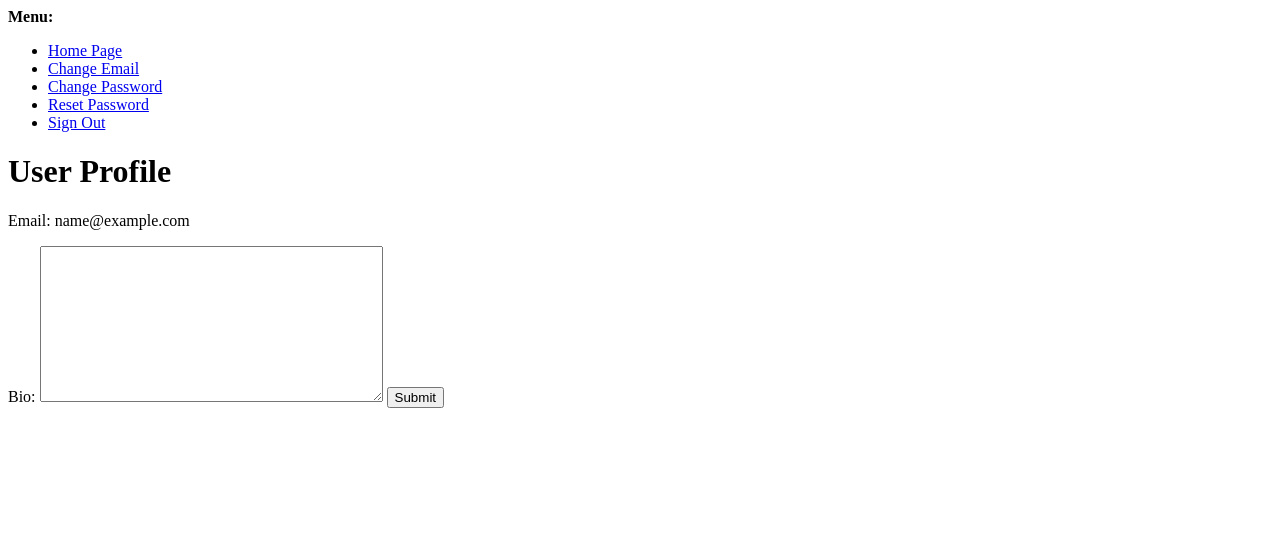
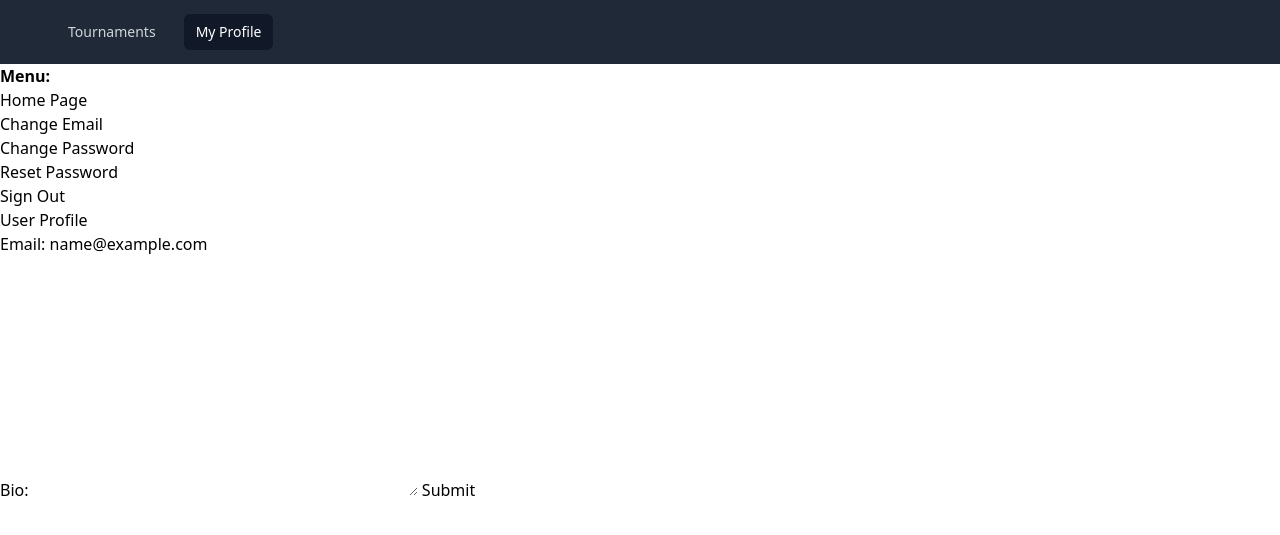
Before and after one commit to ohiliazov/django-tournaments, a Django app: page /accounts/profile/ in a window 1280 px wide. Shown: the top 535 px of the page. Run offline with Django 4.2, Linux system fonts and the light colour scheme; the visitor is signed in with stand-in values (Sample User, id 1); parts of the project's set-up code (start-up, migrations or seed data) failed here and were passed over; some libraries are stand-ins or nearby versions; some web fonts are replaced.

Commit message:
Refactor navbar

```diff
--- a/accounts/templates/accounts/profile.html
+++ b/accounts/templates/accounts/profile.html
@@ -1,11 +1,15 @@
-{% load socialaccount %}
-<!DOCTYPE html>
-<html lang="en">
-<head>
-    <meta charset="UTF-8">
-    <title>Title</title>
-</head>
-<body>
+{% extends '_base.html' %}
+{% load static socialaccount %}
+
+{% block title %}My Profile{% endblock %}
+
+{% block navbar %}
+    {% with selected="profile" %}
+        {{ block.super }}
+    {% endwith %}
+{% endblock %}
+
+{% block body %}
     <div>
         <strong>Menu:</strong>
         <ul>
@@ -45,5 +49,4 @@
             <button type="submit">Submit</button>
         </form>
     </div>
-</body>
-</html>
+{% endblock %}
--- a/accounts/urls.py
+++ b/accounts/urls.py
@@ -3,5 +3,5 @@ from django.urls import path
 from accounts.views import user_profile
 
 urlpatterns = [
-    path("profile/", user_profile, name="accounts_profile"),
+    path("profile/", user_profile, name="profile"),
 ]
--- a/package.json
+++ b/package.json
@@ -1,5 +1,9 @@
 {
+  "scripts": {
+    "tailwind": "npx tailwindcss -i static/css/input.css -o static/css/output.css --watch"
+  },
   "devDependencies": {
+    "concurrently": "^8.2.2",
     "prettier": "^3.2.5",
     "tailwindcss": "^3.4.1"
   }
--- a/pyproject.toml
+++ b/pyproject.toml
@@ -6,7 +6,7 @@ authors = ["Oleksandr Hiliazov <oleksandr.hiliazov@gmail.com>"]
 readme = "README.md"
 
 [tool.poetry.dependencies]
-python = "^3.9"
+python = ">=3.9,<4"
 django = "^4.2.10"
 pydantic = "^2.6.2"
 pydantic-settings = "^2.2.1"
--- a/static/css/output.css
+++ b/static/css/output.css
@@ -46,7 +46,7 @@ html,
   -o-tab-size: 4;
      tab-size: 4;
   /* 3 */
-  font-family: ui-sans-serif, system-ui, sans-serif, "Apple Color Emoji", "Segoe UI Emoji", "Segoe UI Symbol", "Noto Color Emoji";
+  font-family: Inter var, ui-sans-serif, system-ui, sans-serif, "Apple Color Emoji", "Segoe UI Emoji", "Segoe UI Symbol", "Noto Color Emoji";
   /* 4 */
   font-feature-settings: normal;
   /* 5 */
@@ -544,10 +544,242 @@ video {
   --tw-backdrop-sepia:  ;
 }
 
+.sr-only {
+  position: absolute;
+  width: 1px;
+  height: 1px;
+  padding: 0;
+  margin: -1px;
+  overflow: hidden;
+  clip: rect(0, 0, 0, 0);
+  white-space: nowrap;
+  border-width: 0;
+}
+
 .static {
   position: static;
+}
+
+.absolute {
+  position: absolute;
+}
+
+.relative {
+  position: relative;
+}
+
+.-inset-0 {
+  inset: -0px;
+}
+
+.-inset-0\.5 {
+  inset: -0.125rem;
+}
+
+.inset-y-0 {
+  top: 0px;
+  bottom: 0px;
+}
+
+.left-0 {
+  left: 0px;
+}
+
+.mx-auto {
+  margin-left: auto;
+  margin-right: auto;
 }
 
 .block {
   display: block;
 }
+
+.flex {
+  display: flex;
+}
+
+.inline-flex {
+  display: inline-flex;
+}
+
+.hidden {
+  display: none;
+}
+
+.h-16 {
+  height: 4rem;
+}
+
+.h-6 {
+  height: 1.5rem;
+}
+
+.w-6 {
+  width: 1.5rem;
+}
+
+.max-w-7xl {
+  max-width: 80rem;
+}
+
+.flex-1 {
+  flex: 1 1 0%;
+}
+
+.items-center {
+  align-items: center;
+}
+
+.justify-center {
+  justify-content: center;
+}
+
+.justify-between {
+  justify-content: space-between;
+}
+
+.space-x-4 > :not([hidden]) ~ :not([hidden]) {
+  --tw-space-x-reverse: 0;
+  margin-right: calc(1rem * var(--tw-space-x-reverse));
+  margin-left: calc(1rem * calc(1 - var(--tw-space-x-reverse)));
+}
+
+.space-y-1 > :not([hidden]) ~ :not([hidden]) {
+  --tw-space-y-reverse: 0;
+  margin-top: calc(0.25rem * calc(1 - var(--tw-space-y-reverse)));
+  margin-bottom: calc(0.25rem * var(--tw-space-y-reverse));
+}
+
+.rounded-md {
+  border-radius: 0.375rem;
+}
+
+.bg-gray-800 {
+  --tw-bg-opacity: 1;
+  background-color: rgb(31 41 55 / var(--tw-bg-opacity));
+}
+
+.bg-gray-900 {
+  --tw-bg-opacity: 1;
+  background-color: rgb(17 24 39 / var(--tw-bg-opacity));
+}
+
+.p-2 {
+  padding: 0.5rem;
+}
+
+.px-2 {
+  padding-left: 0.5rem;
+  padding-right: 0.5rem;
+}
+
+.px-3 {
+  padding-left: 0.75rem;
+  padding-right: 0.75rem;
+}
+
+.py-2 {
+  padding-top: 0.5rem;
+  padding-bottom: 0.5rem;
+}
+
+.pb-3 {
+  padding-bottom: 0.75rem;
+}
+
+.pt-2 {
+  padding-top: 0.5rem;
+}
+
+.text-base {
+  font-size: 1rem;
+  line-height: 1.5rem;
+}
+
+.text-sm {
+  font-size: 0.875rem;
+  line-height: 1.25rem;
+}
+
+.font-medium {
+  font-weight: 500;
+}
+
+.text-gray-300 {
+  --tw-text-opacity: 1;
+  color: rgb(209 213 219 / var(--tw-text-opacity));
+}
+
+.text-gray-400 {
+  --tw-text-opacity: 1;
+  color: rgb(156 163 175 / var(--tw-text-opacity));
+}
+
+.text-white {
+  --tw-text-opacity: 1;
+  color: rgb(255 255 255 / var(--tw-text-opacity));
+}
+
+.hover\:bg-gray-700:hover {
+  --tw-bg-opacity: 1;
+  background-color: rgb(55 65 81 / var(--tw-bg-opacity));
+}
+
+.hover\:text-white:hover {
+  --tw-text-opacity: 1;
+  color: rgb(255 255 255 / var(--tw-text-opacity));
+}
+
+.focus\:outline-none:focus {
+  outline: 2px solid transparent;
+  outline-offset: 2px;
+}
+
+.focus\:ring-2:focus {
+  --tw-ring-offset-shadow: var(--tw-ring-inset) 0 0 0 var(--tw-ring-offset-width) var(--tw-ring-offset-color);
+  --tw-ring-shadow: var(--tw-ring-inset) 0 0 0 calc(2px + var(--tw-ring-offset-width)) var(--tw-ring-color);
+  box-shadow: var(--tw-ring-offset-shadow), var(--tw-ring-shadow), var(--tw-shadow, 0 0 #0000);
+}
+
+.focus\:ring-inset:focus {
+  --tw-ring-inset: inset;
+}
+
+.focus\:ring-white:focus {
+  --tw-ring-opacity: 1;
+  --tw-ring-color: rgb(255 255 255 / var(--tw-ring-opacity));
+}
+
+@media (min-width: 640px) {
+  .sm\:ml-6 {
+    margin-left: 1.5rem;
+  }
+
+  .sm\:block {
+    display: block;
+  }
+
+  .sm\:hidden {
+    display: none;
+  }
+
+  .sm\:items-stretch {
+    align-items: stretch;
+  }
+
+  .sm\:justify-start {
+    justify-content: flex-start;
+  }
+
+  .sm\:px-6 {
+    padding-left: 1.5rem;
+    padding-right: 1.5rem;
+  }
+}
+
+@media (min-width: 1024px) {
+  .lg\:px-8 {
+    padding-left: 2rem;
+    padding-right: 2rem;
+  }
+}
--- /dev/null
+++ b/static/js/navbar.js
@@ -0,0 +1,21 @@
+function toggleMobileMenu() {
+  const mobileMenu = document.getElementById("mobile-menu");
+  const isExpanded = mobileMenu.className.startsWith("hidden");
+  const openMenuIcon = document.getElementById("openMenuIcon");
+  const closeMenuIcon = document.getElementById("closeMenuIcon");
+
+  const toggle = document.getElementById("toggleMenuButton");
+
+  mobileMenu.className = isExpanded ? "sm:hidden" : "hidden";
+  if (isExpanded) {
+    mobileMenu.className = "sm:hidden";
+    toggle.setAttribute("aria-expanded", "true");
+    closeMenuIcon.classList.replace("hidden", "block");
+    openMenuIcon.classList.replace("block", "hidden");
+  } else {
+    mobileMenu.className = "hidden";
+    toggle.setAttribute("aria-expanded", "false");
+    openMenuIcon.classList.replace("hidden", "block");
+    closeMenuIcon.classList.replace("block", "hidden");
+  }
+}
--- a/templates/_base.html
+++ b/templates/_base.html
@@ -1,14 +1,20 @@
 {% load static %}
 <!doctype html>
 <html lang="en">
-  <head>
-    <meta charset="utf-8" />
-    <meta name="viewport" content="width=device-width, initial-scale=1" />
+<head>
+    <meta charset="utf-8"/>
+    <meta name="viewport" content="width=device-width, initial-scale=1"/>
     <title>{% block title %}{% endblock %}</title>
-    <link rel="stylesheet" href="{% static 'css/output.css' %}" />
+    <link rel="stylesheet" href="https://rsms.me/inter/inter.css"/>
+    <link rel="stylesheet" href="{% static 'css/output.css' %}"/>
     {% block head %}{% endblock %}
-  </head>
-  <body>
-    {% block body %}{% endblock %}
-  </body>
+    <script src="{% static 'js/navbar.js' %}"></script>
+    {% block scripts %}{% endblock %}
+</head>
+<body>
+{% block navbar %}
+    {% include '_navbar/navbar.html' %}
+{% endblock %}
+{% block body %}{% endblock %}
+</body>
 </html>
--- /dev/null
+++ b/templates/_navbar/closeMenuIcon.html
@@ -0,0 +1,18 @@
+<!--
+  Icon when menu is open.
+  Menu open: "block", Menu closed: "hidden"
+-->
+<svg id="closeMenuIcon"
+     xmlns="http://www.w3.org/2000/svg"
+     class="hidden h-6 w-6"
+     fill="none"
+     viewBox="0 0 24 24"
+     stroke-width="2"
+     stroke="currentColor"
+     aria-hidden="true"
+>
+    <path stroke-linecap="round"
+          stroke-linejoin="round"
+          d="M6 18L18 6M6 6l12 12"
+    />
+</svg>
--- /dev/null
+++ b/templates/_navbar/desktopMenu.html
@@ -0,0 +1,8 @@
+<div class="flex flex-1 items-center justify-center sm:items-stretch sm:justify-start">
+    <div class="hidden sm:ml-6 sm:block">
+        <div class="flex space-x-4">
+            {% include '_navbar/desktopMenuItem.html' with url="tournaments" text="Tournaments" %}
+            {% include '_navbar/desktopMenuItem.html' with url="profile" text="My Profile" %}
+        </div>
+    </div>
+</div>
--- /dev/null
+++ b/templates/_navbar/desktopMenuItem.html
@@ -0,0 +1,14 @@
+<!-- Current: "bg-gray-900 text-white", Default: "text-gray-300 hover:bg-gray-700 hover:text-white" -->
+{% with currentClass="bg-gray-900 text-white rounded-md px-3 py-2 text-sm font-medium" %}
+    {% with defaultClass="text-gray-300 hover:bg-gray-700 hover:text-white rounded-md px-3 py-2 text-sm font-medium" %}
+        <a
+            href="{% url url %}"
+            {% if selected == url %}
+            class="{{ currentClass }}"
+            aria-current="page"
+            {% else %}
+            class="{{ defaultClass }}"
+            {% endif %}
+        >{{ text }}</a>
+    {% endwith %}
+{% endwith %}
--- /dev/null
+++ b/templates/_navbar/mobileMenu.html
@@ -0,0 +1,7 @@
+<!-- Mobile menu, show/hide based on menu state. -->
+<div class="hidden" id="mobile-menu">
+    <div class="space-y-1 px-2 pb-3 pt-2">
+        {% include '_navbar/mobileMenuItem.html' with url="tournaments" text="Tournaments" %}
+        {% include '_navbar/mobileMenuItem.html' with url="profile" text="My Profile" %}
+    </div>
+</div>
--- /dev/null
+++ b/templates/_navbar/mobileMenuButton.html
@@ -0,0 +1,15 @@
+<div class="absolute inset-y-0 left-0 flex items-center sm:hidden">
+    <!-- Mobile menu button-->
+    <button id="toggleMenuButton"
+            onclick="toggleMobileMenu()"
+            type="button"
+            class="relative inline-flex items-center justify-center rounded-md p-2 text-gray-400 hover:bg-gray-700 hover:text-white focus:outline-none focus:ring-2 focus:ring-inset focus:ring-white"
+            aria-controls="mobile-menu"
+            aria-expanded="false"
+    >
+        <span class="absolute -inset-0.5"></span>
+        <span class="sr-only">Open main menu</span>
+        {% include '_navbar/openMenuIcon.html' %}
+        {% include '_navbar/closeMenuIcon.html' %}
+    </button>
+</div>
--- /dev/null
+++ b/templates/_navbar/mobileMenuItem.html
@@ -0,0 +1,14 @@
+<!-- Current: "bg-gray-900 text-white", Default: "text-gray-300 hover:bg-gray-700 hover:text-white" -->
+{% with currentClass="bg-gray-900 text-white block rounded-md px-3 py-2 text-base font-medium" %}
+    {% with defaultClass="text-gray-300 hover:bg-gray-700 hover:text-white block rounded-md px-3 py-2 text-base font-medium" %}
+        <a
+            href="{% url url %}"
+            {% if selected == url %}
+            class="{{ currentClass }}"
+            aria-current="page"
+            {% else %}
+            class="{{ defaultClass }}"
+            {% endif %}
+        >{{ text }}</a>
+    {% endwith %}
+{% endwith %}
--- /dev/null
+++ b/templates/_navbar/navbar.html
@@ -0,0 +1,14 @@
+<!--
+  "selected" variable should be set to one of:
+    - "tournaments"
+    - "profile"
+-->
+<nav class="bg-gray-800">
+    <div class="mx-auto max-w-7xl px-2 sm:px-6 lg:px-8">
+        <div class="relative flex h-16 items-center justify-between">
+            {% include '_navbar/mobileMenuButton.html' %}
+            {% include '_navbar/desktopMenu.html' %}
+        </div>
+    </div>
+    {% include '_navbar/mobileMenu.html' %}
+</nav>
--- /dev/null
+++ b/templates/_navbar/openMenuIcon.html
@@ -0,0 +1,18 @@
+<!--
+  Icon when menu is closed.
+  Menu open: "hidden", Menu closed: "block"
+-->
+<svg id="openMenuIcon"
+     xmlns="http://www.w3.org/2000/svg"
+     class="block h-6 w-6"
+     fill="none"
+     viewBox="0 0 24 24"
+     stroke-width="2"
+     stroke="currentColor"
+     aria-hidden="true"
+>
+    <path stroke-linecap="round"
+          stroke-linejoin="round"
+          d="M3.75 6.75h16.5M3.75 12h16.5m-16.5 5.25h16.5"
+    />
+</svg>
--- a/tournaments/urls.py
+++ b/tournaments/urls.py
@@ -4,5 +4,5 @@ from django.urls import path
 from tournaments.views import index
 
 urlpatterns = [
-    path("", index),
+    path("", index, name="tournaments"),
 ]
```
Also changed, not shown: tailwind.config.js (+7 -2 lines), tournaments/templates/tournaments/index.html (+8 -4 lines), package-lock.json, 1 other file. Lines whose indentation alone changed are shown as unchanged.
